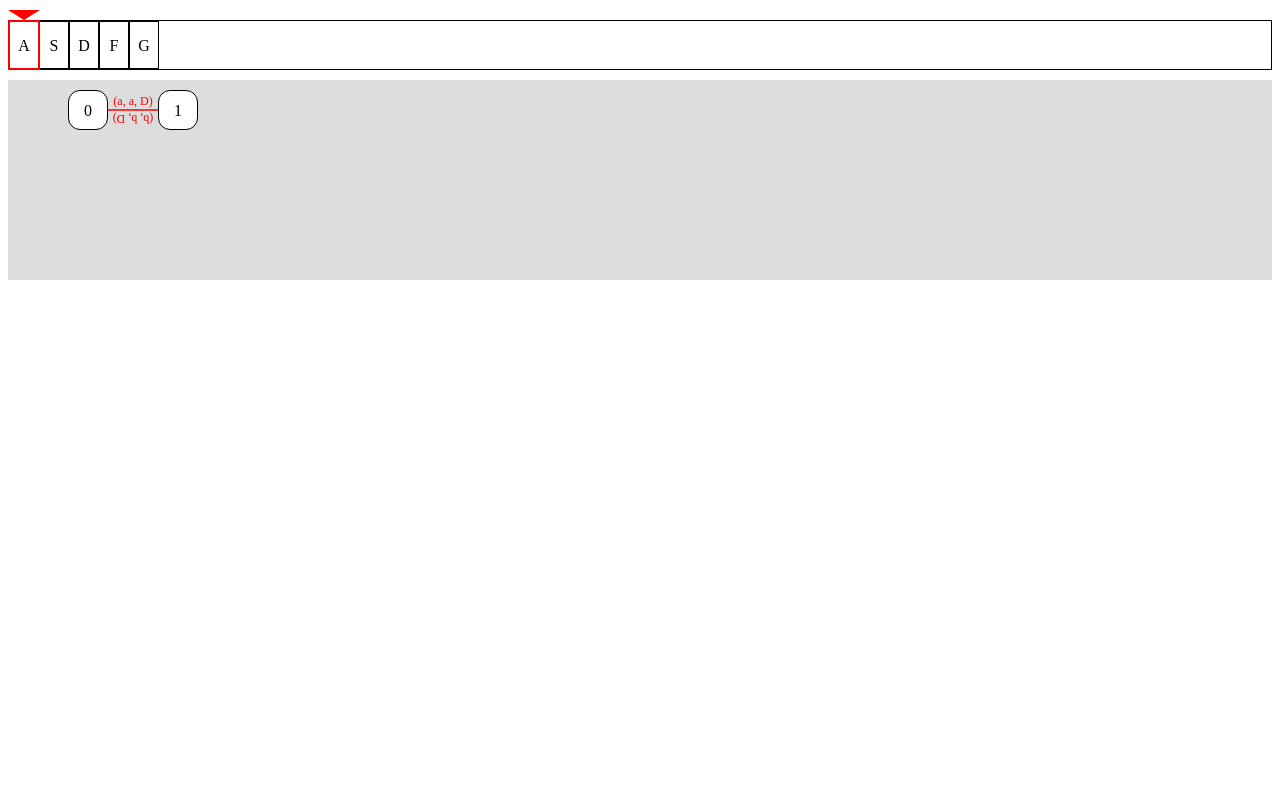
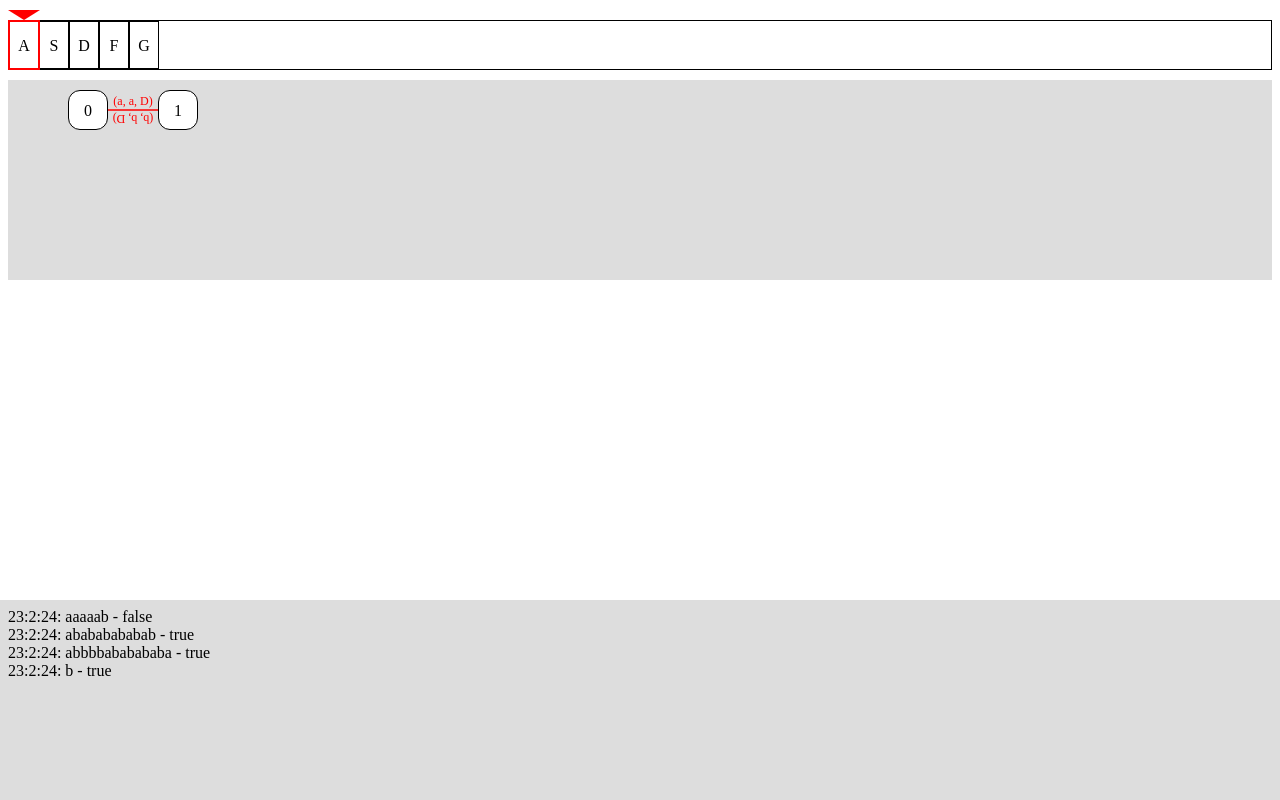
Before and after one commit to martinsadw/turing-machine, a plain HTML site: page index.html in a window 1280 px wide. Drawn offline with Linux system fonts and the light colour scheme.

Commit message:
Exibir os resultados do processamento da máquina de Turing

```diff
--- a/index.html
+++ b/index.html
@@ -44,6 +44,7 @@
             <div class="state" id="state-0" style="left: 60px; top: 10px;">0</div>
             <div class="state" id="state-1" style="left: 150px; top: 10px;">1</div>
         </div>
+        <div id="log"></div>
         <script src="script.js" charset="utf-8"></script>
     </body>
 </html>
--- a/script.js
+++ b/script.js
@@ -1,6 +1,5 @@
 // console.log(document.getElementById("Q").value);
 
-// TODO(andre:2018-03-18): Utilizar git
 // TODO(andre:2018-03-18): Indexar trasições pelo caracter de leitura
 // TODO(andre:2018-03-18): Deslocar descrição da transição para cada ocorrencia
 // de um mesmo par de estados
@@ -168,7 +167,15 @@ function processWord(machine, word)
 
 setMachine(machine);
 
-console.log(processWord(machine, "aaaaab"));
-console.log(processWord(machine, "abababababab"));
-console.log(processWord(machine, "abbbbababababa"));
-console.log(processWord(machine, "b"));
+function log(message)
+{
+    var logDiv = document.getElementById("log")
+    var currentDate = new Date;
+    var dateString = currentDate.getHours() + ":" + currentDate.getMinutes() + ":" + currentDate.getSeconds();
+    logDiv.textContent += dateString + ": " + message + "\n";
+}
+
+log("aaaaab - " + processWord(machine, "aaaaab"));
+log("abababababab - " + processWord(machine, "abababababab"));
+log("abbbbababababa - " + processWord(machine, "abbbbababababa"));
+log("b - " + processWord(machine, "b"));
--- a/style.css
+++ b/style.css
@@ -68,3 +68,15 @@
     stroke: teal;
     stroke-width: 2;
 }
+
+#log {
+    position: fixed;
+    height: 200px;
+    bottom: 0;
+    left: 0;
+    right: 0;
+    background-color: #ddd;
+    padding: 8px;
+    overflow-y: scroll;
+    white-space: pre;
+}
```
